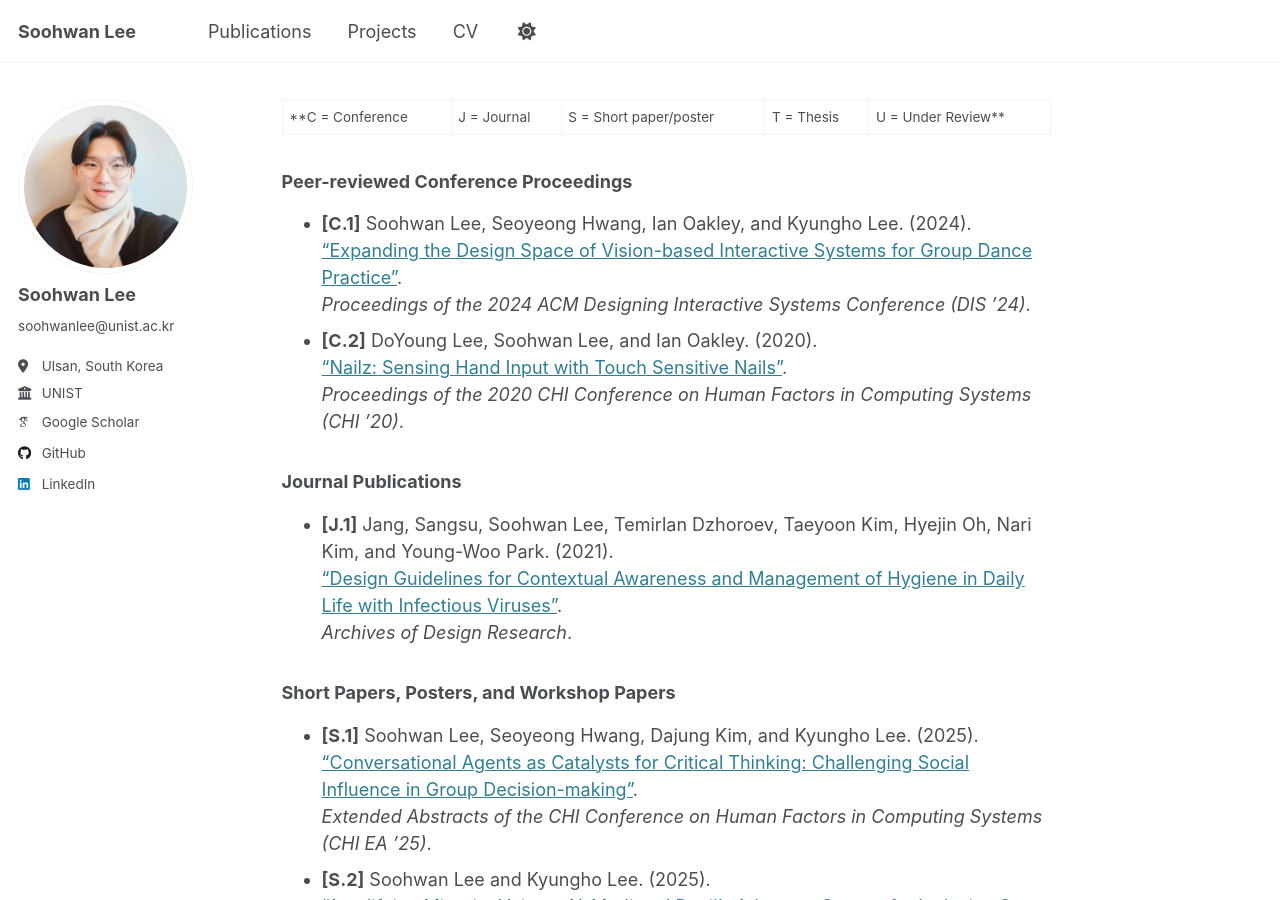
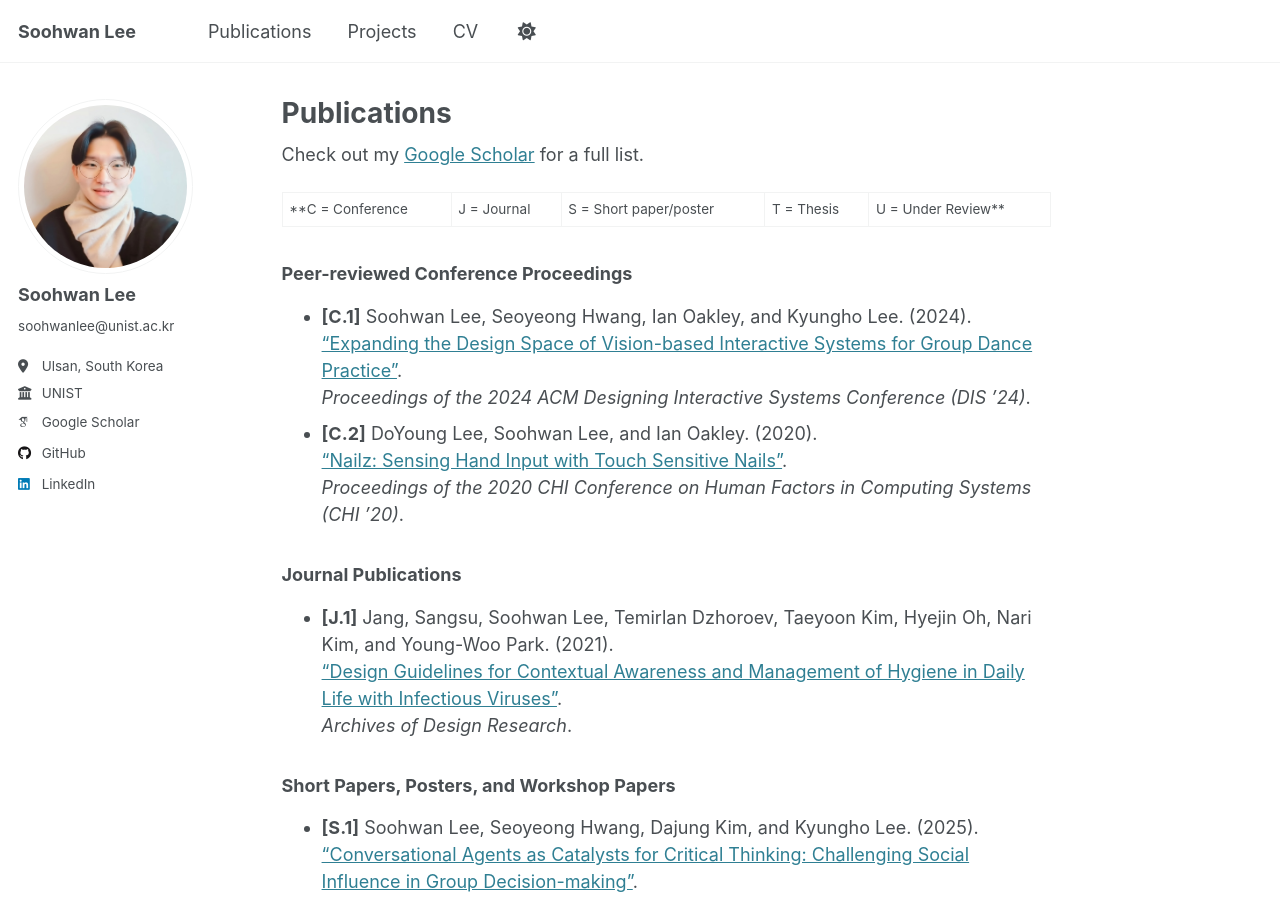
Before and after one commit to Soohwan-Lee/soohwan-lee.github.io, a Jekyll site: the page built from _pages/publications.md, in a window 1280 px wide and 900 px high. Built offline with Jekyll 4.4.1, drawn with Linux system fonts in a browser that asks for light colours; some web fonts are replaced; our own code applies the rules of GitHub Pages for plain Markdown files.

Commit message:
DOCS: Revise Publications

```diff
--- a/_pages/publications.html
+++ b/_pages/publications.html
@@ -1,9 +1,9 @@
----
+<!-- ---
 layout: archive
 title: "Publications"
 permalink: /publications/
 author_profile: true
----
+--- -->
 
 {% if site.author.googlescholar %}
   <div class="wordwrap">You can also find my articles on <a href="{{https://scholar.google.com/citations?user=_iYMyRcAAAAJ&hl=en&oi=ao}}">my Google Scholar profile</a>.</div>
--- a/_pages/publications.md
+++ b/_pages/publications.md
@@ -1,3 +1,13 @@
+---
+layout: single
+permalink: /publications/
+title: "Publications"
+author_profile: true
+redirect_from:
+  - /publications/
+---
+Check out my [Google Scholar](https://scholar.google.com/citations?user=_iYMyRcAAAAJ&hl=en&oi=ao) for a full list.
+
 **C = Conference | J = Journal | S = Short paper/poster | T = Thesis | U = Under Review**
 
 ### Peer-reviewed Conference Proceedings
```
